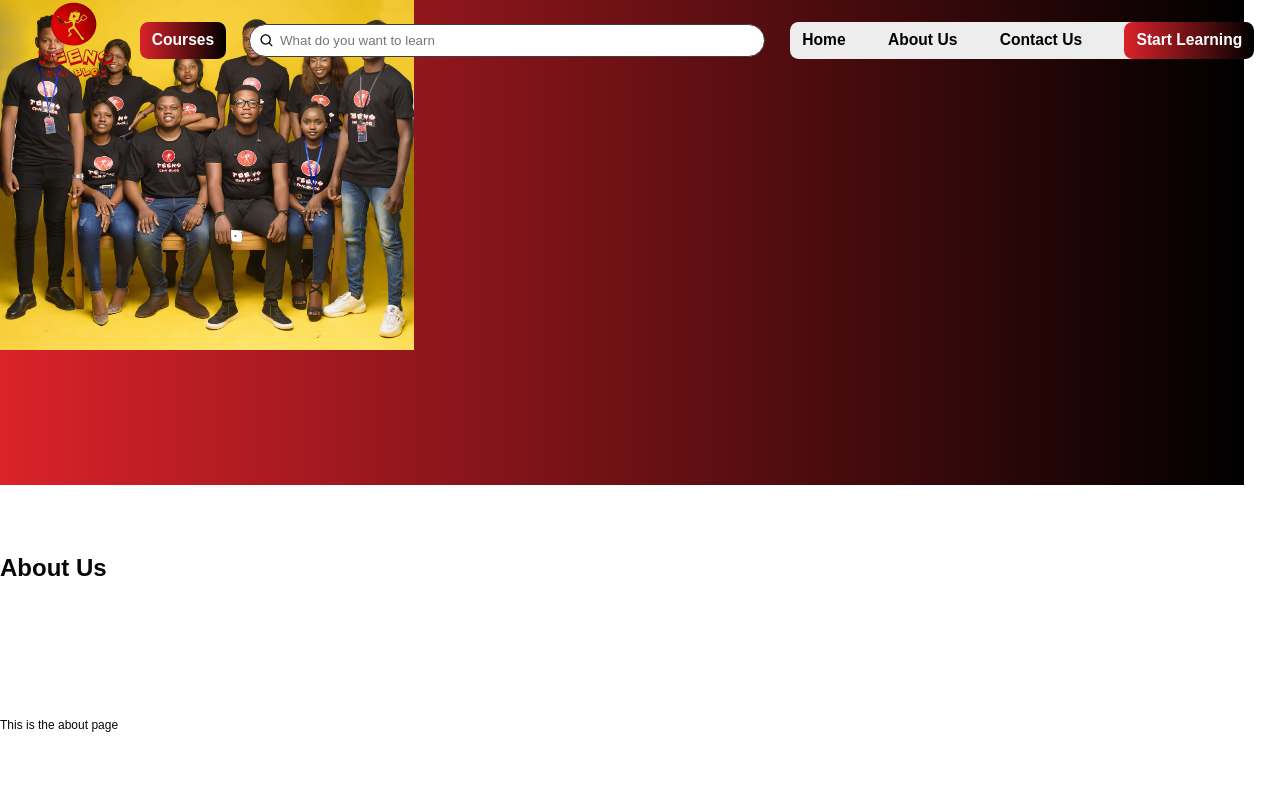
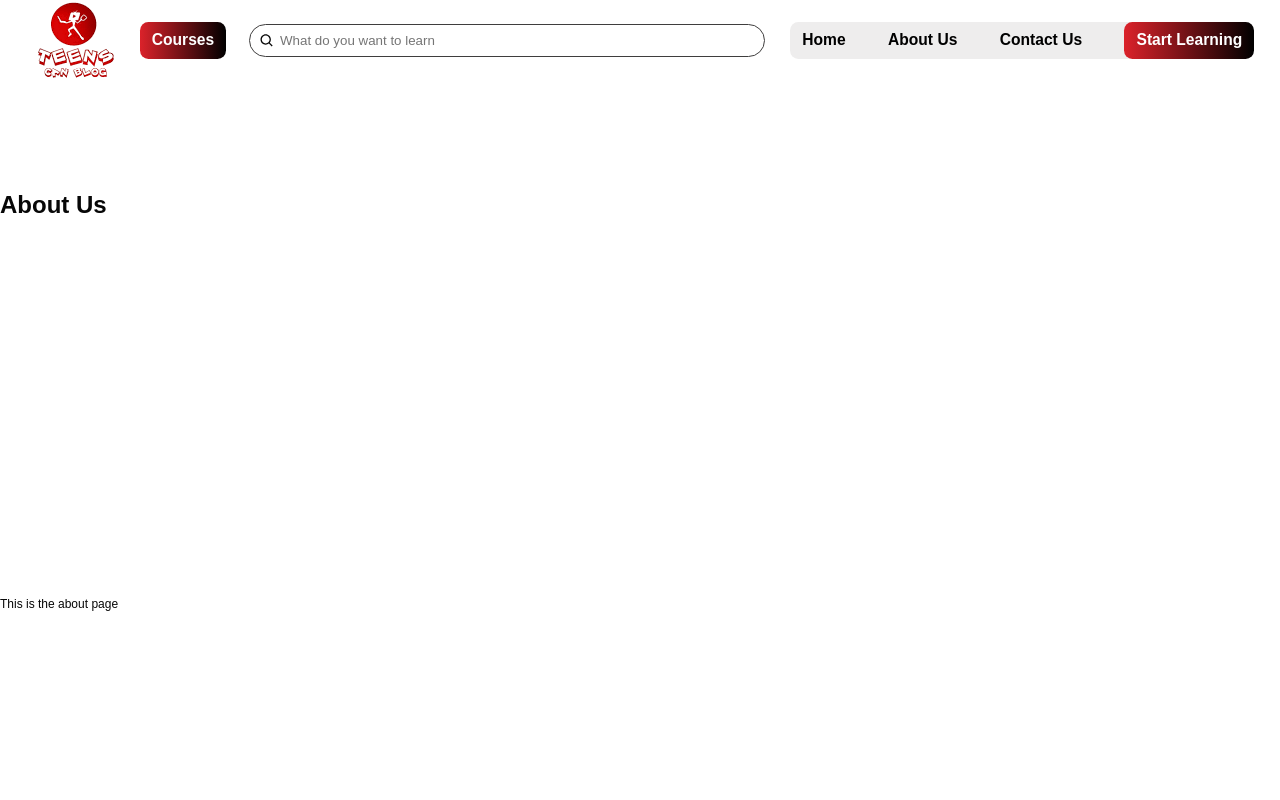
Before and after one commit to Niscolinx/teenscan, a React (Create React App) app: page /about in a window 1280 px wide. Shown: the top 800 px of the page. Built offline with nearby package versions, Linux system fonts and the light colour scheme; what react-router-last-location would draw is missing.

Commit message:
working on about

```diff
--- a/src/sass/components/about.scss
+++ b/src/sass/components/about.scss
@@ -7,11 +7,14 @@
 
     header {
 
+        position: absolute;
+        top: 0;
+        left: 0;
+        right: 0;
         background: $linear-gradient;
-        height: 100%;
 
         img {
-
+            display: none;
         }
     }
 }
```
